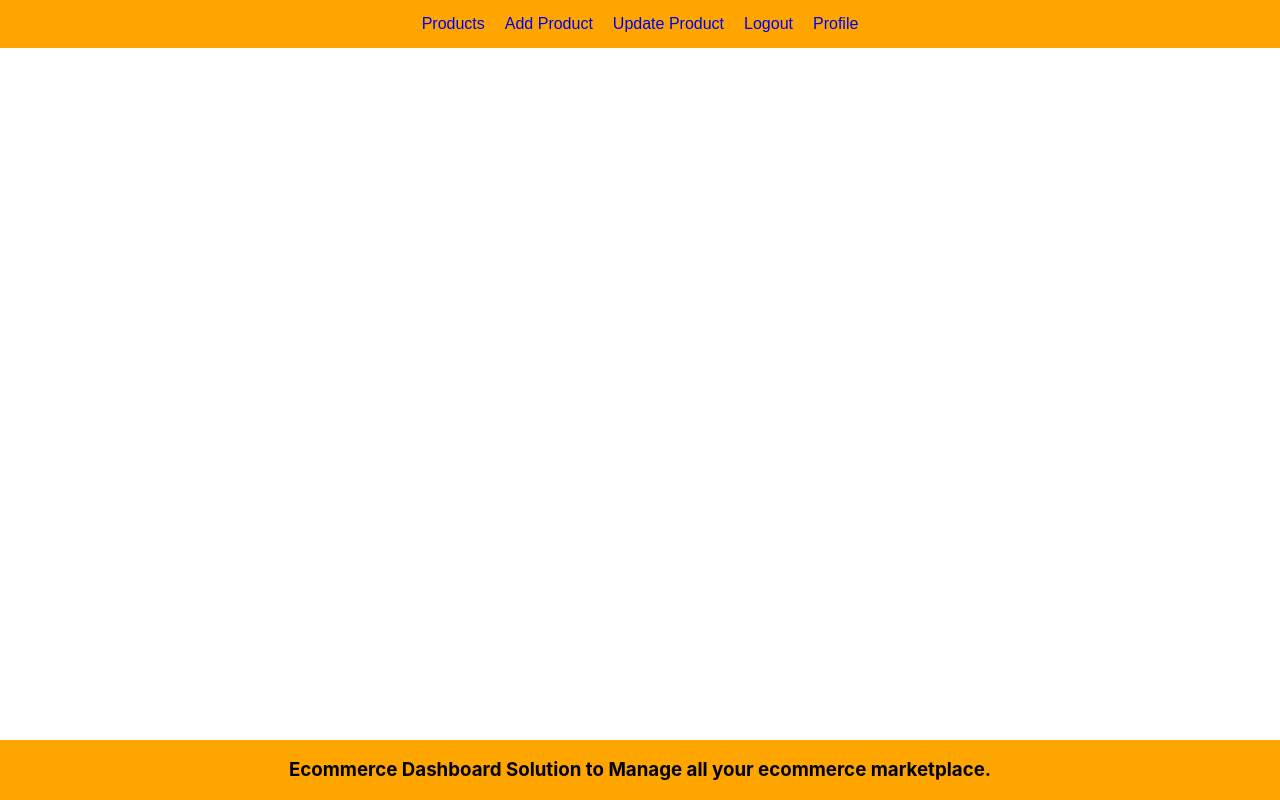
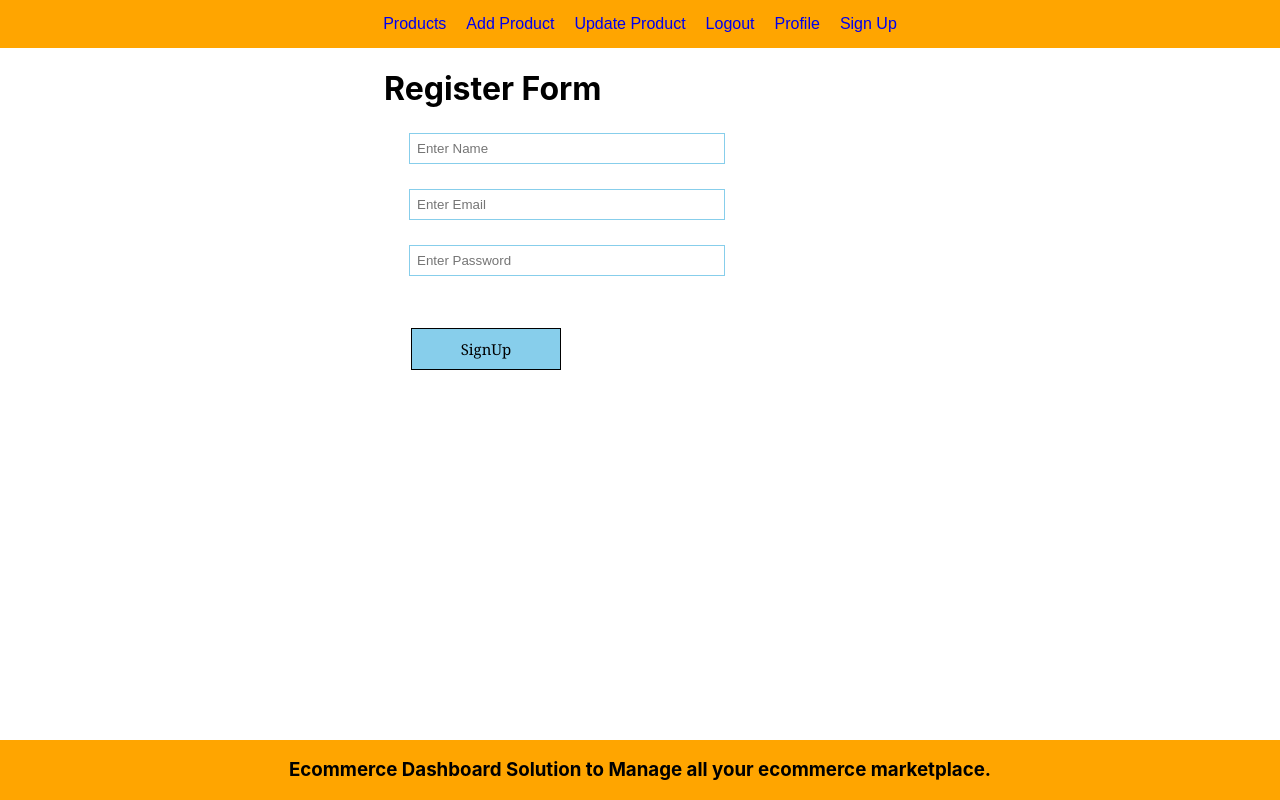
Before and after one commit to sumanbalayar08/ecommerce-dashboard, a React (Create React App) app: page /signup in a window 1280 px wide. Built offline with nearby package versions, Linux system fonts and the light colour scheme.

Commit message:
final code

```diff
--- a/src/App.css
+++ b/src/App.css
@@ -15,6 +15,29 @@
       font-family: fantasy;
       text-align: center;
 }
+
+.inputForm{
+  margin-left: 30%;
+}
+
+.inputForm input {
+  display: block;
+  margin: 25px;
+  padding: 7px;
+  width: 300px;
+  border: 1px solid skyblue
+}
+.btn{
+  margin: 27px;
+  padding: 10px;
+  width: 150px;
+  background-color: skyblue;
+  border: 1px solid;
+  cursor: pointer;
+  font-family: Georgia, 'Times New Roman', Times, serif;
+  font-size: 15px;
+}
+
 .footer{
       text-align: center;
         position: absolute;
--- a/src/App.js
+++ b/src/App.js
@@ -3,6 +3,7 @@ import "./App.css";
 import Nav from "./components/Nav";
 import { BrowserRouter, Routes, Route } from "react-router-dom";
 import Footer from "./components/Footer";
+import SignUp from "./components/SignUp";
 
 function App() {
   return (
@@ -14,7 +15,8 @@ function App() {
           <Route path="/add" element={<h1>Product Add Component</h1>} />
           <Route path="/update" element={<h1>Product Update Component</h1>} />
           <Route path="/logout" element={<h1>Logout Component</h1>} />
-          <Route path="/profile" element={<h1>Profile Component</h1>} />
+          <Route path="/profile" element={<h1>Profile Component</h1>}/>
+          <Route path="/signup" element={<SignUp/>}/>
         </Routes>
       </BrowserRouter>
       <Footer/>
--- a/src/components/Nav.js
+++ b/src/components/Nav.js
@@ -20,6 +20,9 @@ const Nav = () => {
         <li>
           <Link to="/profile">Profile</Link>
         </li>
+        <li>
+          <Link to="/signup">Sign Up</Link>
+        </li>
       </ul>
     </div>
   );
--- /dev/null
+++ b/src/components/SignUp.js
@@ -0,0 +1,23 @@
+import { useState } from "react";
+import React from "react";
+
+const SignUp = () => {
+  const [name, setName] = useState("");
+  const [email, setEmail] = useState("");
+  const [password, setPassword] = useState("");
+
+
+  return (
+    <div className="inputForm">
+      <h1>Register Form</h1>
+
+      <input type="text" value={name} onChange={(e)=>setName(e.target.value)} placeholder="Enter Name"></input>
+      <input type="email" value={email} onChange={(e)=>setEmail(e.target.value)} placeholder="Enter Email"></input>
+      <input type="password" value={password} onChange={(e)=>setPassword(e.target.value)} placeholder="Enter Password"></input>
+      <button className="btn" type="button" onClick={console.log(name,email,password)}>
+        SignUp
+      </button>
+    </div>
+  );
+};
+export default SignUp;
```
